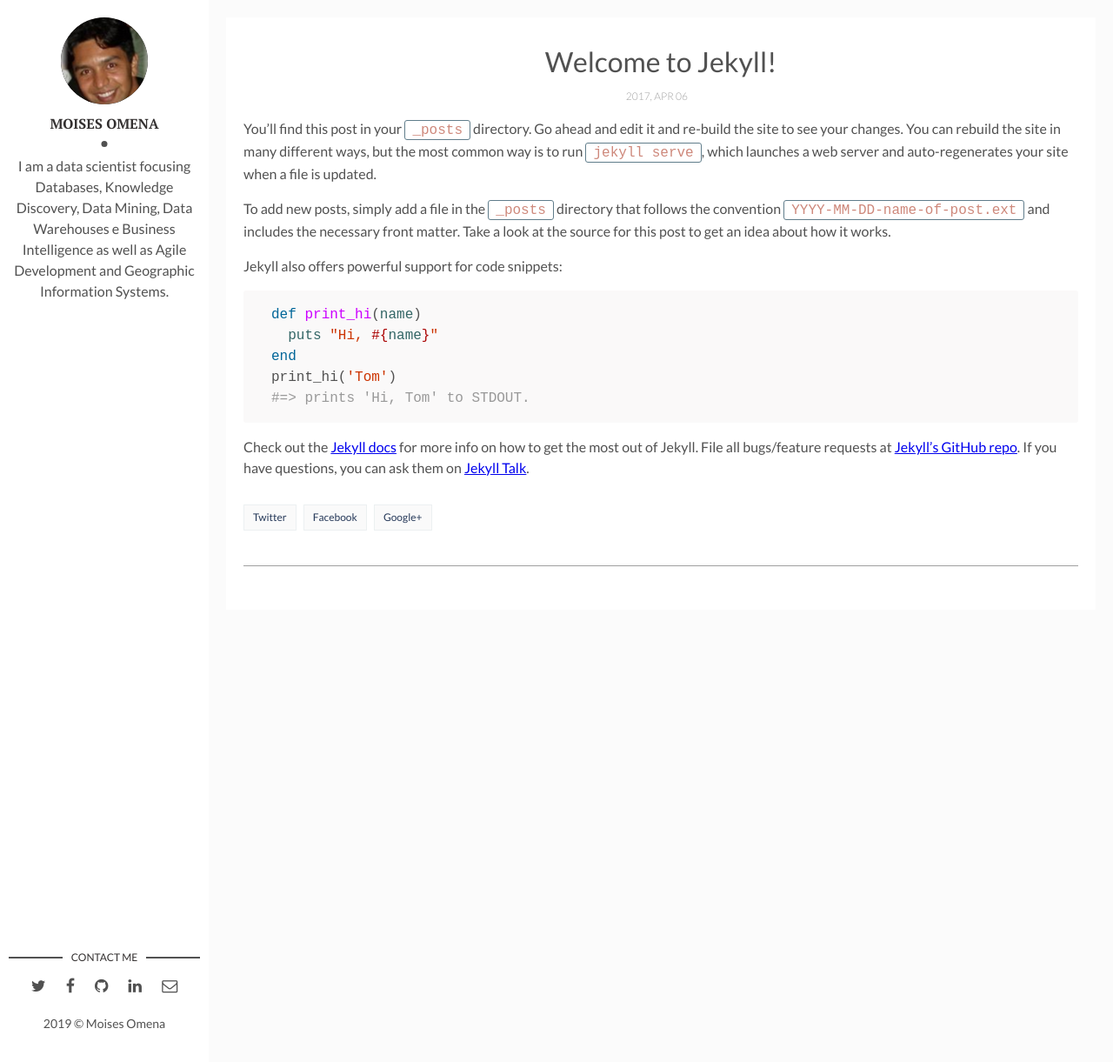
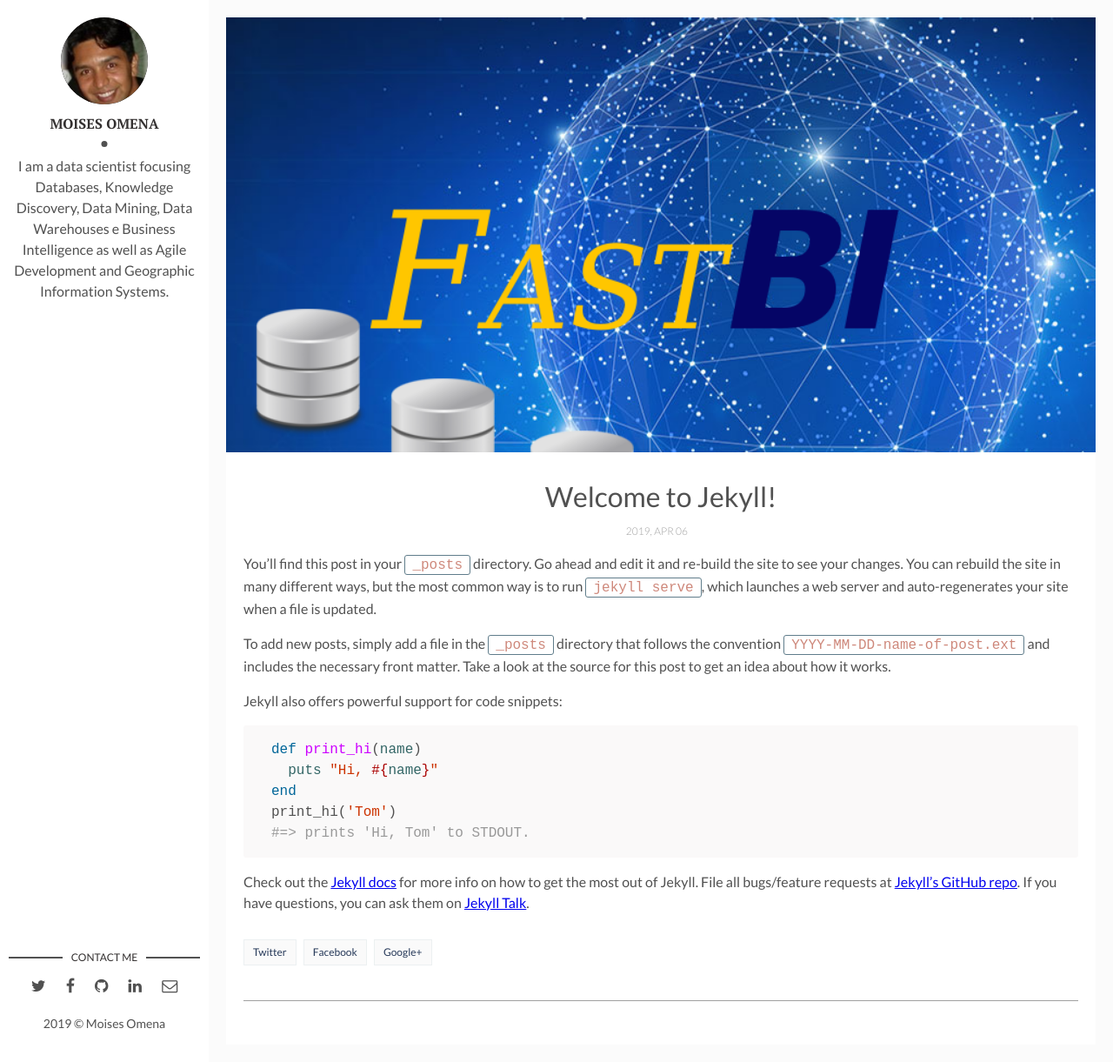
Before and after one commit to profmoisesomena/profmoisesomena.github.io, a Jekyll site: the page built from _posts/2017-04-06-welcome-to-jekyll.markdown, in a window 1280 px wide and 1221 px high. Shown: the whole window at 87% size. Built offline with Jekyll 4.4.1, drawn with Linux system fonts in a browser that asks for light colours; comment, search, counter and statistics services are not loaded.

Commit message:
Update 2017-04-06-welcome-to-jekyll.markdown

```diff
--- a/_posts/2017-04-06-welcome-to-jekyll.markdown
+++ b/_posts/2017-04-06-welcome-to-jekyll.markdown
@@ -1,9 +1,9 @@
 ---
 layout: post
 title: "Welcome to Jekyll!"
-date: 2017-04-06 13:32:20 +0300
+date: 2019-04-06 13:32:20 +0300
 description: You’ll find this post in your `_posts` directory. Go ahead and edit it and re-build the site to see your changes. # Add post description (optional)
-img:  # Add image post (optional)
+img: fastbiblue7.png # Add image post (optional)
 ---
 You’ll find this post in your `_posts` directory. Go ahead and edit it and re-build the site to see your changes. You can rebuild the site in many different ways, but the most common way is to run `jekyll serve`, which launches a web server and auto-regenerates your site when a file is updated.
 
```
